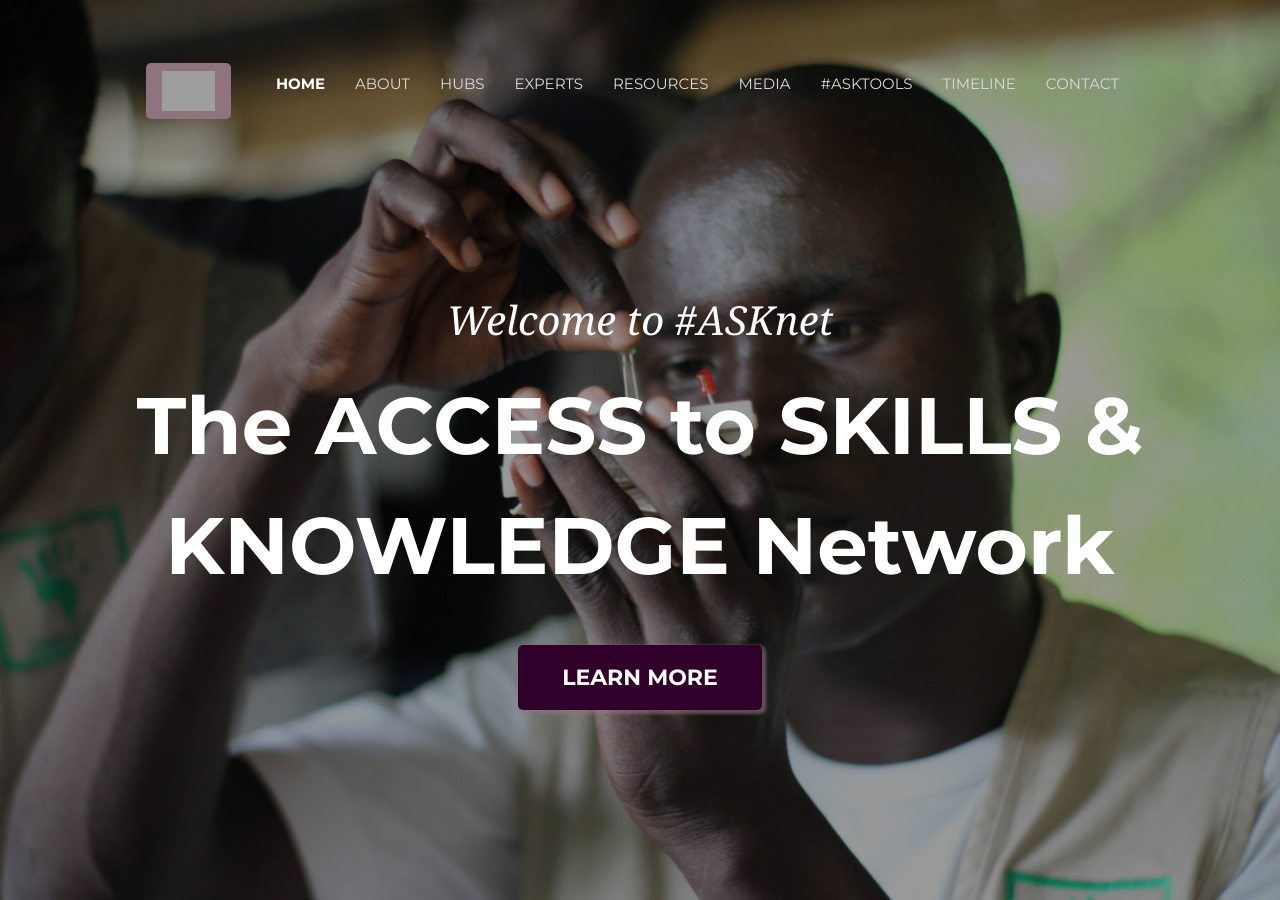
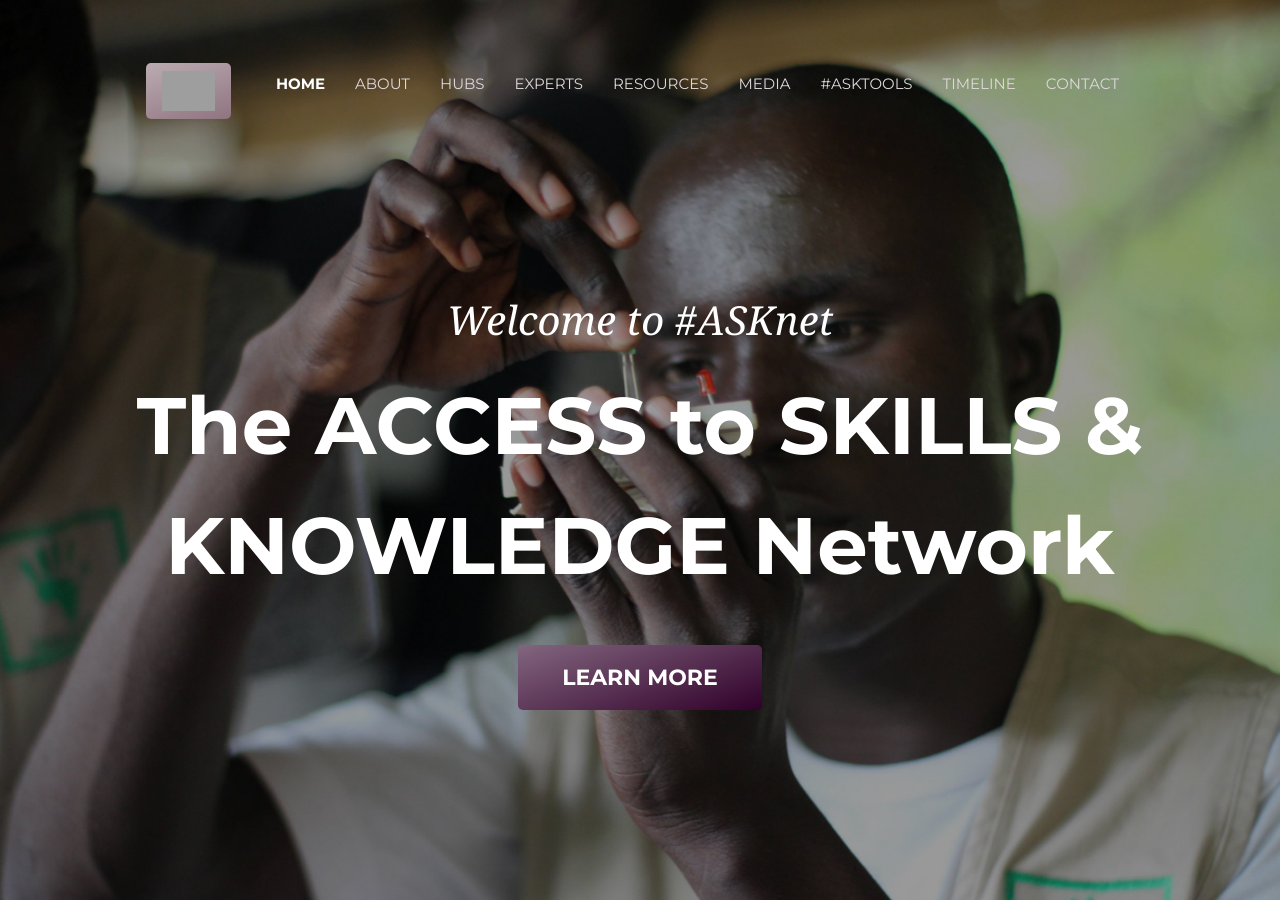
Before and after one commit to ASKnetCommunity/ASKnet.Community, a Jekyll site: the page built from index.html, in a window 1280 px wide and 900 px high. Built offline with Jekyll 4.4.1, drawn with Linux system fonts in a browser that asks for light colours.

Commit message:
add gradient to all buttons (remove individual gradient on media page) #177

```diff
--- a/assets/scss/_buttons.scss
+++ b/assets/scss/_buttons.scss
@@ -3,6 +3,7 @@
   font-size: 22px;
   font-family: $primary-font;
   color: $white !important;
+  background-image: linear-gradient(160deg, rgba($white, 0.4), rgba($white, 0));
   text-transform: capitalize;
   padding: 16px 44px;
   margin-top: 15px;
@@ -31,31 +32,41 @@
     padding: 5px 10px;
     font-size: 15px;
   }
+
+  // ::after {
+  //   background: linear-gradient(160deg, rgba($white, 0.4), rgba($white, 0));
+  //   content: "";
+  //   position: absolute;
+  //   z-index: -1;
+  //   top: 0;
+  //   left: 0;
+  //   right: 0;
+  //   bottom: 0;
+  // }
 }
 
 .btn-primary {
-  background: $primary-color;
+  background-color: $primary-color;
   color: $white;
-  box-shadow: 2px 2px 3px 2px rgba($secondary-color, 0.6);
 
   &:active {
-    background: lighten($color: $primary-color, $amount: 10) !important;
+    background-color: lighten($color: $primary-color, $amount: 10) !important;
   }
 
   &:hover {
-    background: lighten($color: $primary-color, $amount: 10);
+    background-color: lighten($color: $primary-color, $amount: 10);
   }
 
   &.focus,
   &.active {
-    background: lighten($color: $primary-color, $amount: 10) !important;
+    background-color: lighten($color: $primary-color, $amount: 10) !important;
     box-shadow: none !important;
   }
 }
 
 
 .btn-transparent {
-  background: transparent;
+  background-color: transparent;
   color: $primary-color;
   font-weight: bold;
 
--- a/assets/scss/templates/_media-page.scss
+++ b/assets/scss/templates/_media-page.scss
@@ -13,16 +13,16 @@
     font-weight: 400;
     width: 100%;
     max-width: 400px;
-    ::before {
-      background: linear-gradient(160deg, rgba($white, 0.4), rgba($white, 0));
-      content: "";
-      position: absolute;
-      z-index: -1;
-      top: 0;
-      left: 0;
-      right: 0;
-      bottom: 0;
-    }
+    // ::before {
+    //   background: linear-gradient(160deg, rgba($white, 0.4), rgba($white, 0));
+    //   content: "";
+    //   position: absolute;
+    //   z-index: -1;
+    //   top: 0;
+    //   left: 0;
+    //   right: 0;
+    //   bottom: 0;
+    // }
   }
   // ol, ul {
   //   list-style-type: initial;
```
